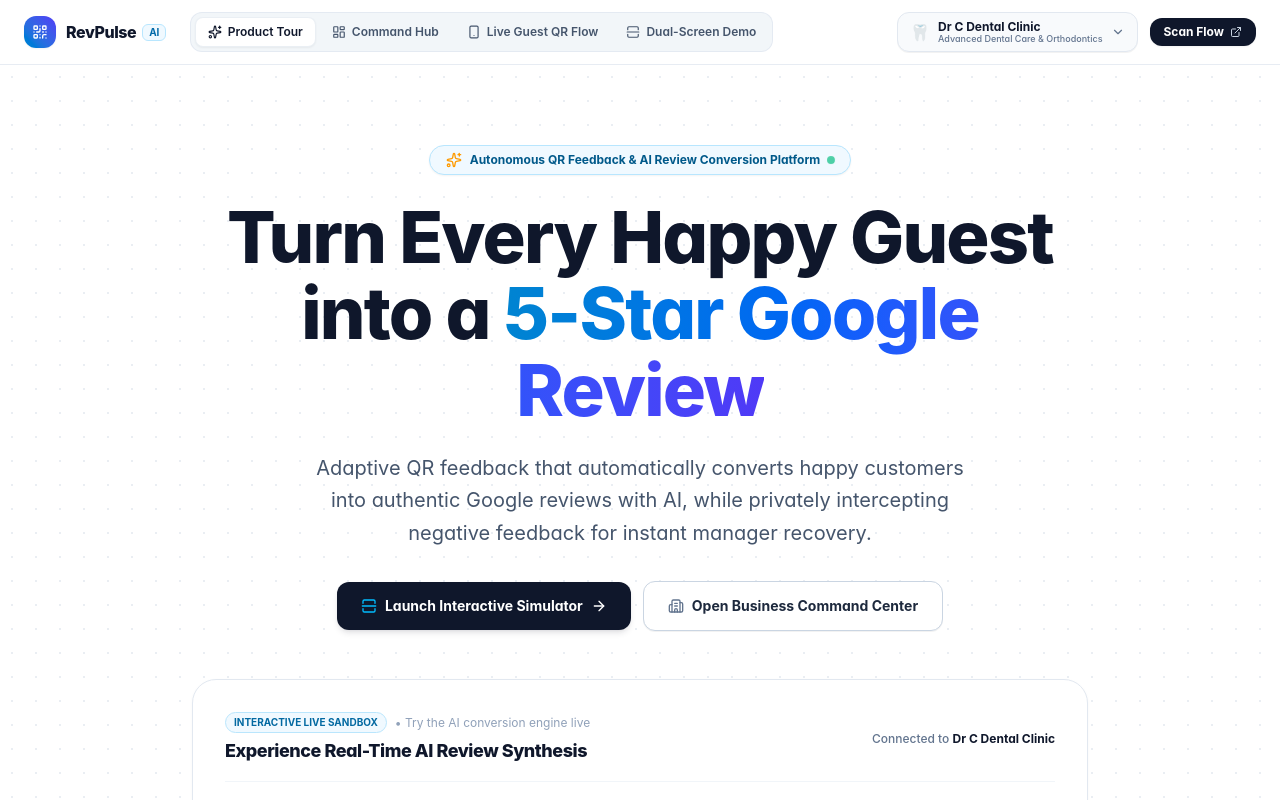
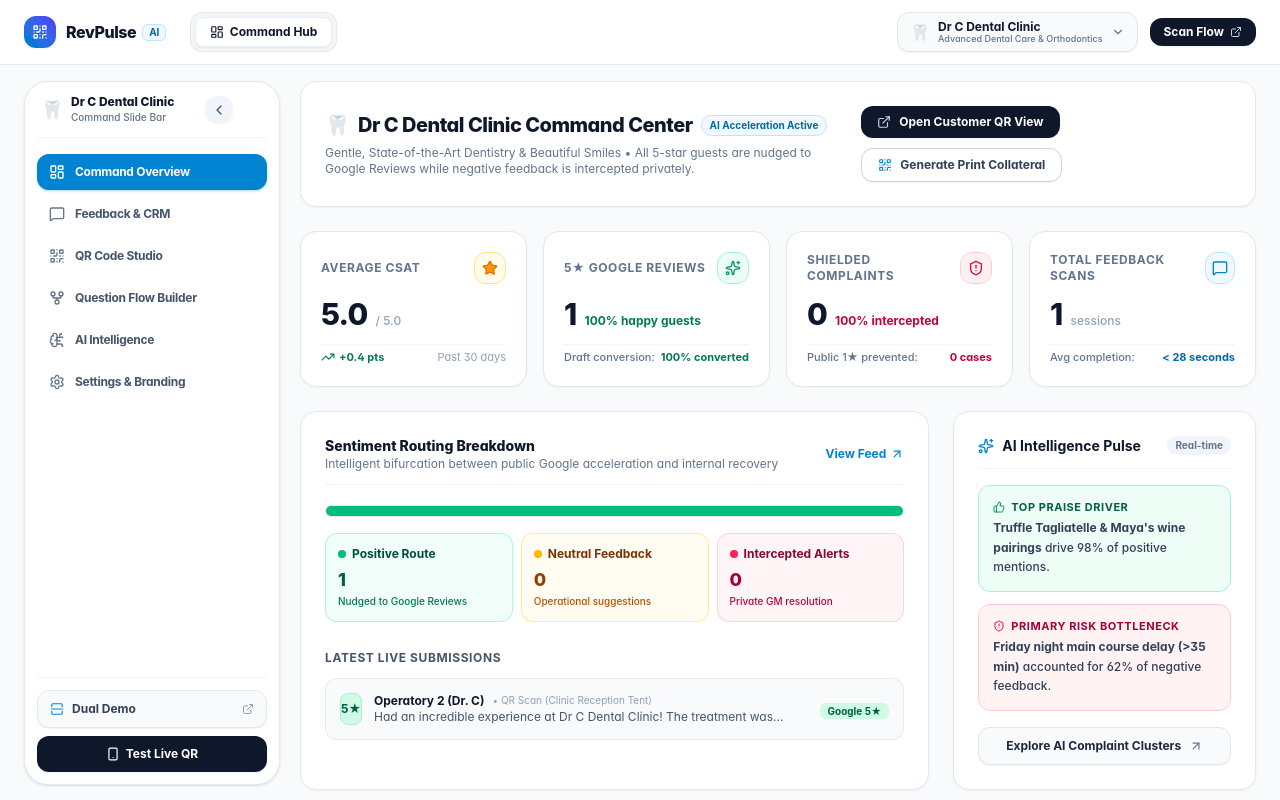
Before and after one commit to workofcharan/review, a React (Vite) app: page / in a window 1280 px wide. Shown: the top 800 px of the page. Built offline with nearby package versions, Linux system fonts and the light colour scheme.

Commit message:
Keep only Command Hub in navbar and make Command Hub default landing page

```diff
--- a/src/App.jsx
+++ b/src/App.jsx
@@ -19,9 +19,9 @@
       <Header />
 
       <main className="flex-1">
-        {currentRoute === '/dashboard' && <DashboardView />}
         {currentRoute === '/preview' && <SplitScreenView />}
-        {(currentRoute === '/' || currentRoute === '') && <LandingView />}
+        {currentRoute === '/tour' && <LandingView />}
+        {(currentRoute === '/' || currentRoute === '' || currentRoute === '/dashboard') && <DashboardView />}
       </main>
 
       {/* Global Footer */}
--- a/src/components/Header.jsx
+++ b/src/components/Header.jsx
@@ -44,10 +44,7 @@
   }, []);
 
   const navLinks = [
-    { id: '/', label: 'Product Tour', icon: <Sparkles className="w-3.5 h-3.5" /> },
-    { id: '/dashboard', label: 'Command Hub', icon: <LayoutDashboard className="w-3.5 h-3.5" /> },
-    { id: `/b/${activeBusiness.slug}`, label: 'Live Guest QR Flow', icon: <Smartphone className="w-3.5 h-3.5" /> },
-    { id: '/preview', label: 'Dual-Screen Demo', icon: <SplitSquareVertical className="w-3.5 h-3.5" /> },
+    { id: '/', label: 'Command Hub', icon: <LayoutDashboard className="w-3.5 h-3.5" /> },
   ];
 
   const getCategoryIcon = (category) => {
@@ -85,14 +82,14 @@
           {/* Navigation Links */}
           <nav className="hidden md:flex items-center gap-1 bg-slate-100/90 p-1 rounded-xl border border-slate-200/80">
             {navLinks.map((link) => {
-              const isActive = link.id === currentRoute || (link.id.startsWith('/b/') && currentRoute.startsWith('/b/'));
+              const isActive = currentRoute === '/' || currentRoute === '' || currentRoute === '/dashboard';
               return (
                 <button
                   key={link.id}
                   onClick={() => navigateTo(link.id)}
-                  className={`flex items-center gap-1.5 px-3 py-1.5 rounded-lg text-xs font-semibold transition-all ${
+                  className={`flex items-center gap-1.5 px-3.5 py-1.5 rounded-lg text-xs font-bold transition-all ${
                     isActive
-                      ? 'bg-white text-slate-900 shadow-xs border border-slate-200/70 font-bold'
+                      ? 'bg-white text-slate-900 shadow-xs border border-slate-200/70'
                       : 'text-slate-600 hover:text-slate-900 hover:bg-slate-200/50'
                   }`}
                 >
```
Also changed, not shown: 1 other file (tests, documents, lock files or other folders).
